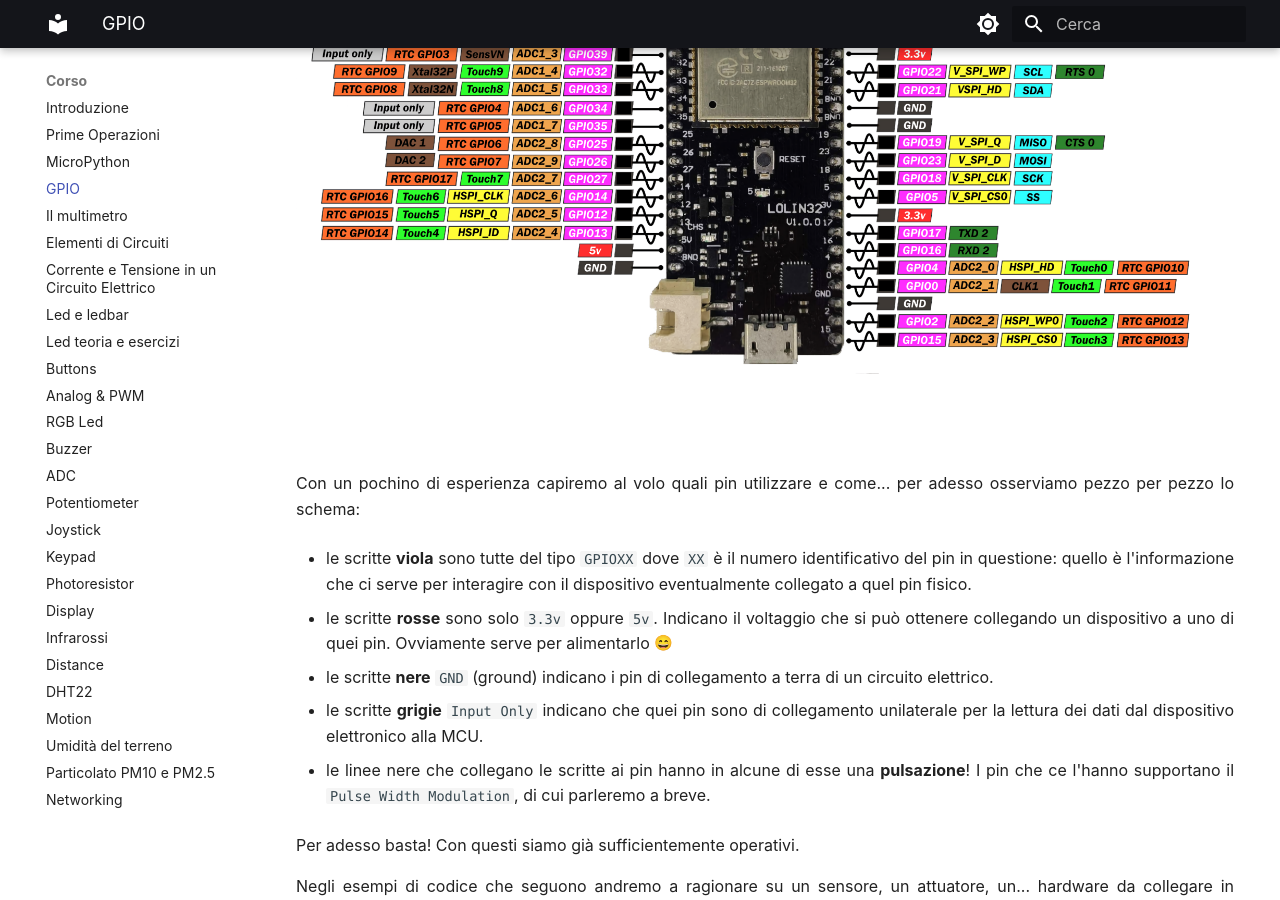
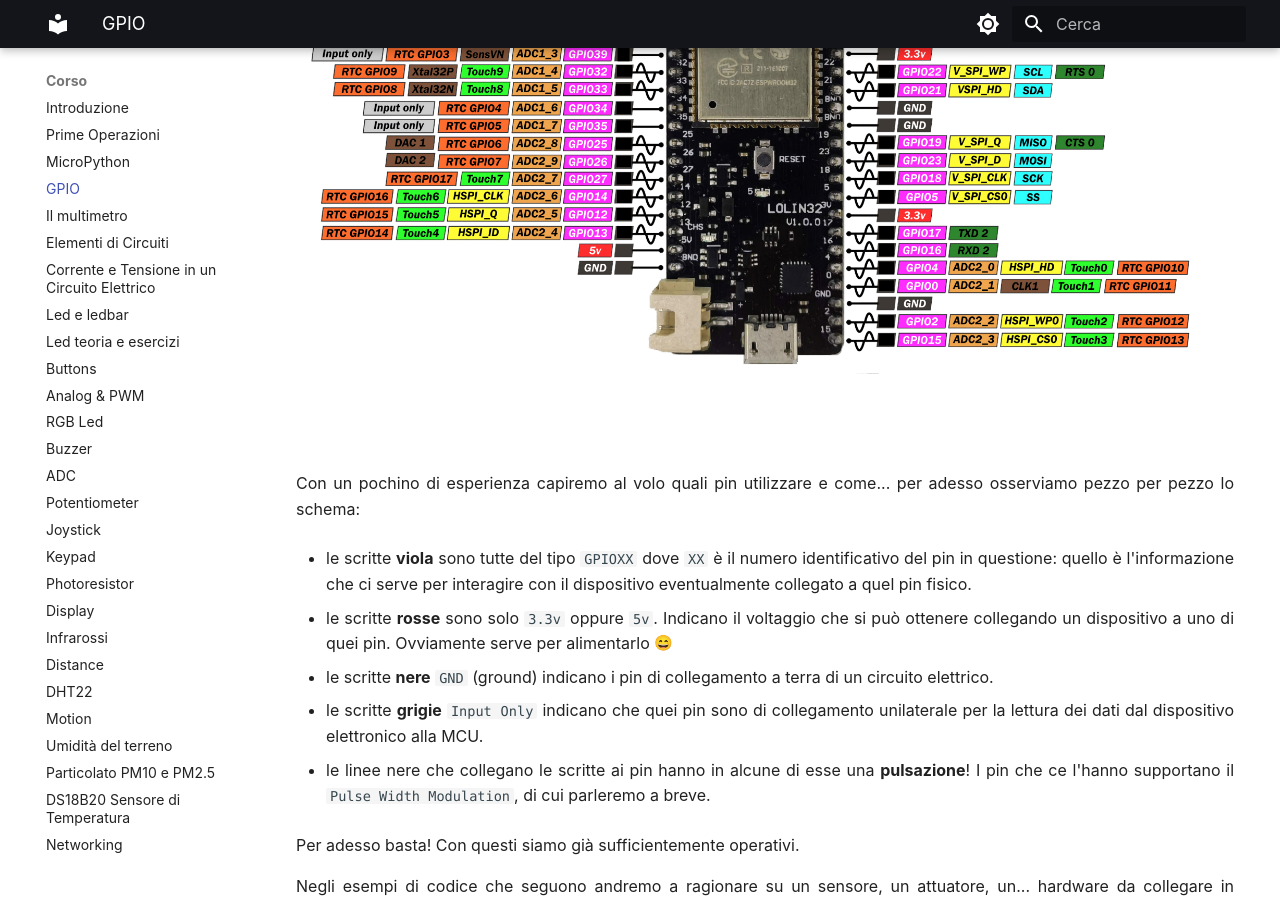
Before and after one commit to dvjlabs/esp32_course, an MkDocs documentation site: the page built from docs/corso/03_GPIO.md, in a window 1280 px wide and 900 px high, scrolled down 612 px. Built offline with MkDocs 1.6.1 and Material for MkDocs 9.7.7, drawn with Linux system fonts in a browser that asks for light colours; emoji names are drawn with the system emoji font.

Commit message:
Update mkdocs.yml

```diff
--- a/mkdocs.yml
+++ b/mkdocs.yml
@@ -94,6 +94,7 @@
       - Motion: corso/45_motion.md
       - Umidità del terreno: corso/50_Sensore_Umidità_del_terreno.md
       - Particolato PM10 e PM2.5: corso/51_PM.md
+      - DS18B20 Sensore di Temperatura: corso/52_DS18B20 Sensore di temperatura.md
       - Networking: corso/99_network.md
   # --------------------------------------------------------
   - Tutorials:
```
